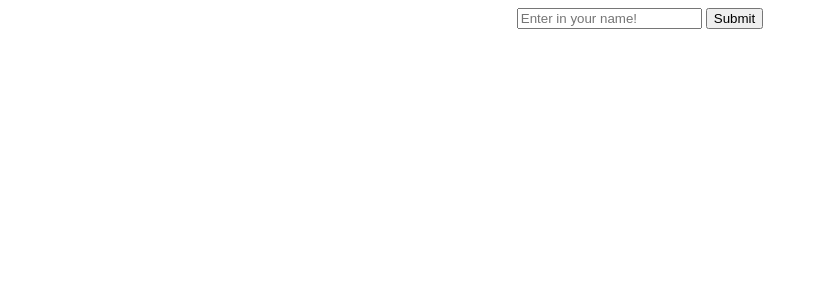
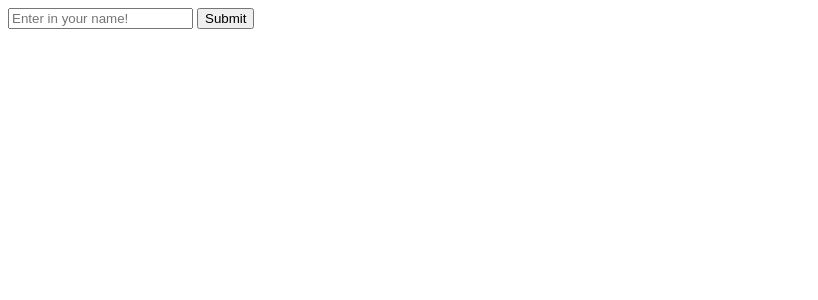
Before and after one commit to cat-acronym-team/svelte-firebase-stack-demo, a SvelteKit app in the folder client/: page /hello in a window 1280 px wide. Shown: the top 300 px of the page, without its empty margins (0-818 px from the left). Built offline with nearby package versions, Linux system fonts and the light colour scheme.

Commit message:
feat: :art: Add css file
Add css file to root with font family Roboto

```diff
--- a/client/src/routes/hello/+page.svelte
+++ b/client/src/routes/hello/+page.svelte
@@ -8,7 +8,7 @@
     }
     // Assign the display var to name
     final = name;
-    name = ""
+    name = "";
     // Make a request to the cloud functions to store it within the database
     // const { ok } = await fetch("api-url", {
     //   method: "POST",
@@ -31,12 +31,6 @@
   <h1>Hello {final}</h1>
 {/if}
 
-<style>
-  form {
-    text-align: center;
-  }
+<link href="https://fonts.googleapis.com/css?family=Roboto" rel="stylesheet" />
 
-  h1 {
-    text-align: center;
-  }
-</style>
+<style rel="stylesheet" href="../styles.css"></style>
--- a/client/src/routes/nameList/+page.svelte
+++ b/client/src/routes/nameList/+page.svelte
@@ -17,8 +17,6 @@
   </ul>
 </form>
 
-<style>
-  form {
-    text-align: center;
-  }
-</style>
+<link href="https://fonts.googleapis.com/css?family=Roboto" rel="stylesheet" />
+
+<style ref="stylesheet" href="../styles.css"></style>
--- /dev/null
+++ b/client/styles.css
@@ -0,0 +1,15 @@
+:root {
+  color-scheme: dark light;
+}
+
+* {
+  font-family: 'Roboto';
+}
+
+form {
+  text-align: center;
+}
+
+h1 {
+  text-align: center;
+}
```
